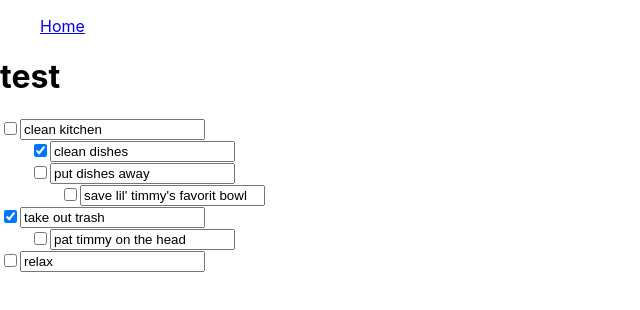
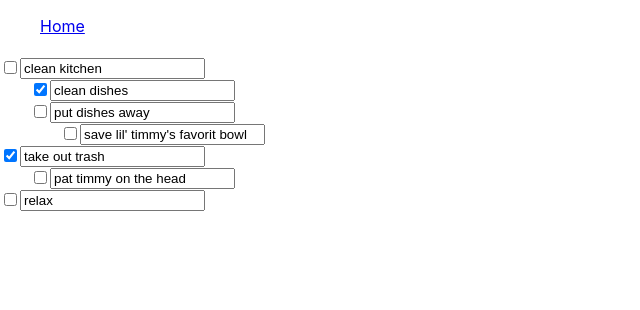
Before and after one commit to GraysonRicketts/Checklist-It, a React (Create React App) app in the folder web/: page /checklist/1 in a window 1280 px wide. Shown: the top 310 px of the page, without its empty margins (0-640 px from the left). Built offline with nearby package versions, Linux system fonts and the light colour scheme.

Commit message:
tasks redux

```diff
--- /dev/null
+++ b/web/src/api/NotFoundError.ts
@@ -0,0 +1,6 @@
+export class NotFoundError extends Error {
+  constructor(message?: string) {
+    super(message);
+    Object.setPrototypeOf(this, new.target.prototype);
+  }
+}
--- a/web/src/api/checklist.ts
+++ b/web/src/api/checklists.ts
@@ -1,5 +1,4 @@
 import { BaseChecklistDTO } from './dto/BaseChecklist.dto';
-import { pick } from 'lodash';
 import data from '../checklistData.json';
 
 function timeout(ms: number): Promise<void> {
@@ -7,7 +6,7 @@ function timeout(ms: number): Promise<void> {
 }
 
 export async function getBaseChecklists(): Promise<BaseChecklistDTO[]> {
-  await timeout(3000);
+  await timeout(500);
   const dtoData = data.checklists.map((c) => ({
     id: c.id,
     name: c.name,
--- a/web/src/api/index.ts
+++ b/web/src/api/index.ts
@@ -1,3 +1,4 @@
-import { getBaseChecklists } from './checklist';
+import { getBaseChecklists } from './checklists';
+import { getTasks } from './tasks';
 
-export { getBaseChecklists };
+export { getBaseChecklists, getTasks };
--- /dev/null
+++ b/web/src/api/tasks.ts
@@ -0,0 +1,20 @@
+import data from '../checklistData.json';
+import { Task } from './models/Task.model';
+import { NotFoundError } from './NotFoundError';
+
+function timeout(ms: number): Promise<void> {
+  return new Promise((resolve) => setTimeout(resolve, ms));
+}
+
+export async function getTasks(checklistId: string): Promise<Task[]> {
+  await timeout(500);
+
+  const list = data.checklists.find((list) => list.id === checklistId);
+  if (!list) {
+    throw new NotFoundError(
+      `Tasks: Checklist with id ${checklistId} not found`,
+    );
+  }
+
+  return list.tasks;
+}
--- a/web/src/pages/Checklist/index.tsx
+++ b/web/src/pages/Checklist/index.tsx
@@ -1,27 +1,39 @@
-import React from 'react';
+import React, { useEffect } from 'react';
 import { useParams } from 'react-router-dom';
-import data from '../../checklistData.json';
 import { TaskRow } from '../../components/TaskRow';
+import { useSelector, useDispatch } from 'react-redux';
+import { RootState } from '../../store';
+import { fetchTasks } from '../../store/tasks';
+import { Loader } from '../../components/Loader';
 
 const Checklist: React.FC = () => {
   const { checklistId } = useParams();
-  const checklist = data.checklists.find((c) => c.id === checklistId);
-  if (!checklist) {
-    // TODO: 404
-    return <p>error</p>;
-  }
 
-  const topLevelTasks = checklist.tasks.filter((task) => !task.parentTaskId);
+  const dispatch = useDispatch();
+  useEffect(() => {
+    dispatch(fetchTasks(checklistId));
+  }, [dispatch]);
+
+  const checklist = useSelector((state: RootState) =>
+    state.checklists.currentChecklists.find((c) => c.id === checklistId),
+  );
+  const tasks = useSelector((state: RootState) => state.tasks.currentTasks);
+  const isLoading = useSelector((state: RootState) => state.tasks.isLoading);
+
+  const topLevelTasks = tasks.filter((task) => !task.parentTaskId);
 
   return (
     <div>
-      <h1>{checklist.name}</h1>
-
-      <div className="w100">
-        {topLevelTasks.map((task) => (
-          <TaskRow key={task.id} task={task} checklistId={checklistId} />
-        ))}
-      </div>
+      <h1>{checklist?.name}</h1>
+      {isLoading ? (
+        <Loader />
+      ) : (
+        <div className="w100">
+          {topLevelTasks.map((task) => (
+            <TaskRow key={task.id} task={task} checklistId={checklistId} />
+          ))}
+        </div>
+      )}
     </div>
   );
 };
--- a/web/src/pages/Home/index.tsx
+++ b/web/src/pages/Home/index.tsx
@@ -1,19 +1,40 @@
-import React from 'react';
-import { Link } from 'react-router-dom';
-import data from '../../checklistData.json';
+import React, { useEffect } from 'react';
+import { Link, useParams } from 'react-router-dom';
+import { useDispatch, useSelector } from 'react-redux';
+import { fetchBaseChecklists } from '../../store/checklists';
+import { RootState } from '../../store';
+import { stat } from 'fs';
+import { Loader } from '../../components/Loader';
 
 const Home: React.FC = () => {
+  const { checklistId } = useParams();
+  const dispatch = useDispatch();
+  useEffect(() => {
+    dispatch(fetchBaseChecklists());
+  }, [dispatch]);
+
+  const checklists = useSelector(
+    (state: RootState) => state.checklists.currentChecklists,
+  );
+  const isLoading = useSelector(
+    (state: RootState) => state.checklists.isLoading,
+  );
+
   return (
     <div>
       <h2>Checklists</h2>
 
+      {isLoading ? (
+        <Loader />
+      ) : (
         <ul>
-        {data.checklists.map((list) => (
+          {checklists.map((list) => (
             <li key={list.id}>
               <Link to={`/checklist/${list.id}`}>{list.name}</Link>
             </li>
           ))}
         </ul>
+      )}
     </div>
   );
 };
--- a/web/src/store/checklist.ts
+++ b/web/src/store/checklists.ts
@@ -1,36 +1,37 @@
 import { createSlice, PayloadAction } from '@reduxjs/toolkit';
-import { getBaseChecklists } from '../api/';
+import { getBaseChecklists } from '../api';
 import { BaseChecklistDTO } from '../api/dto/BaseChecklist.dto';
-import { AppThunk, RootState } from '.';
+import { AppThunk } from '.';
 
-export interface ChecklistState {
+export interface ChecklistsState {
   isLoading: boolean;
-  checklistsById: Record<string, BaseChecklistDTO>[];
+  currentChecklists: BaseChecklistDTO[];
   error: string;
 }
 
-const initialChecklistState: ChecklistState = {
+const initialState: ChecklistsState = {
   isLoading: false,
-  checklistsById: [],
+  currentChecklists: [],
   error: '',
 };
 
-const checklistslice = createSlice({
-  name: 'checklist',
-  initialState: initialChecklistState,
+const checklistsSlice = createSlice({
+  name: 'checklists',
+  initialState,
   reducers: {
-    _setStartLoadingBaseChecklists: (state: ChecklistState) => {
+    _setStartLoadingBaseChecklists: (state: ChecklistsState) => {
       state.isLoading = true;
     },
     _setBaseChecklistsSuccess: (
-      state: ChecklistState,
+      state: ChecklistsState,
       { payload }: PayloadAction<BaseChecklistDTO[]>,
     ) => {
-      state.checklistsById = payload.map((dto) => ({
-        [dto.id]: dto,
-      }));
+      state.currentChecklists = payload;
+      state.isLoading = false;
+      state.error = '';
     },
-    _setError(state: ChecklistState, { payload }: PayloadAction<string>) {
+    _setError(state: ChecklistsState, { payload }: PayloadAction<string>) {
+      state.isLoading = false;
       state.error = payload;
     },
   },
@@ -40,7 +41,7 @@ const {
   _setStartLoadingBaseChecklists,
   _setError,
   _setBaseChecklistsSuccess,
-} = checklistslice.actions;
+} = checklistsSlice.actions;
 
 export function fetchBaseChecklists(): AppThunk {
   return async (dispatch) => {
@@ -54,4 +55,4 @@ export function fetchBaseChecklists(): AppThunk {
   };
 }
 
-export default checklistslice.reducer;
+export default checklistsSlice.reducer;
--- a/web/src/store/index.ts
+++ b/web/src/store/index.ts
@@ -4,10 +4,12 @@ import {
   ThunkAction,
   Action,
 } from '@reduxjs/toolkit';
-import checklistReducer from './checklist';
+import checklistReducer from './checklists';
+import taskReducer from './tasks';
 
 const rootReducer = combineReducers({
-  checklist: checklistReducer,
+  checklists: checklistReducer,
+  tasks: taskReducer,
 });
 
 export type RootState = ReturnType<typeof rootReducer>;
--- /dev/null
+++ b/web/src/store/tasks.ts
@@ -0,0 +1,59 @@
+import { createSlice, PayloadAction } from '@reduxjs/toolkit';
+import { Task } from '../api/models/Task.model';
+import { AppThunk } from '.';
+import { getTasks } from '../api';
+
+interface TasksState {
+  isLoading: boolean;
+  currentTasks: Task[];
+  error: string;
+}
+
+const initialState: TasksState = {
+  isLoading: false,
+  currentTasks: [],
+  error: '',
+};
+
+const tasksSlice = createSlice({
+  name: 'tasks',
+  initialState,
+  reducers: {
+    _setStartLoading: (state: TasksState) => {
+      state.isLoading = true;
+    },
+    _setFetchTasksSuccess: (
+      state: TasksState,
+      { payload }: PayloadAction<Task[]>,
+    ) => {
+      state.isLoading = false;
+      state.error = '';
+
+      state.currentTasks = payload;
+    },
+    _setError: (state: TasksState, { payload }: PayloadAction<string>) => {
+      state.isLoading = false;
+      state.error = payload;
+    },
+  },
+});
+
+const {
+  _setError,
+  _setStartLoading,
+  _setFetchTasksSuccess,
+} = tasksSlice.actions;
+
+export function fetchTasks(checklistId: string): AppThunk {
+  return async (dispatch) => {
+    try {
+      dispatch(_setStartLoading());
+      const tasks = await getTasks(checklistId);
+      dispatch(_setFetchTasksSuccess(tasks));
+    } catch (error) {
+      dispatch(_setError(error.toString()));
+    }
+  };
+}
+
+export default tasksSlice.reducer;
```
Lines whose indentation alone changed are shown as unchanged.
